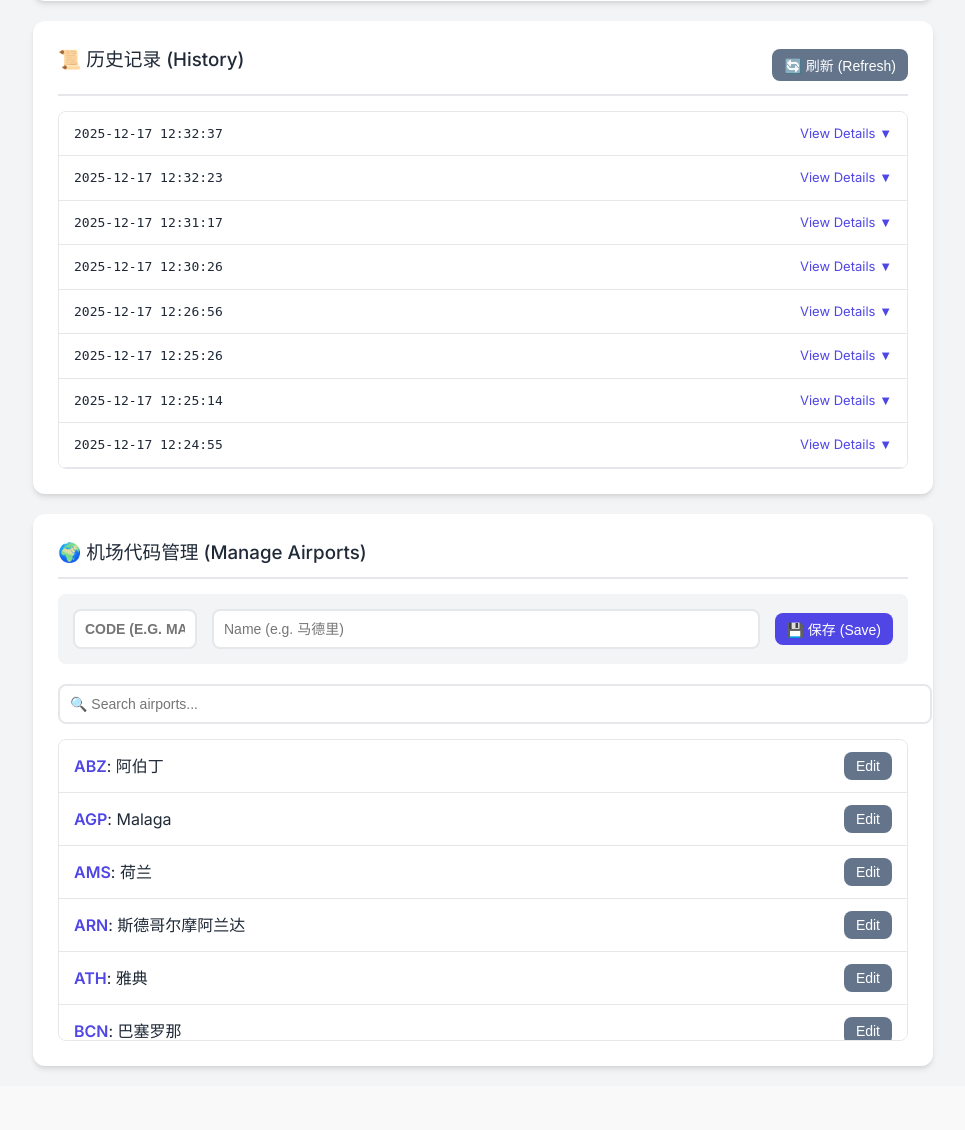
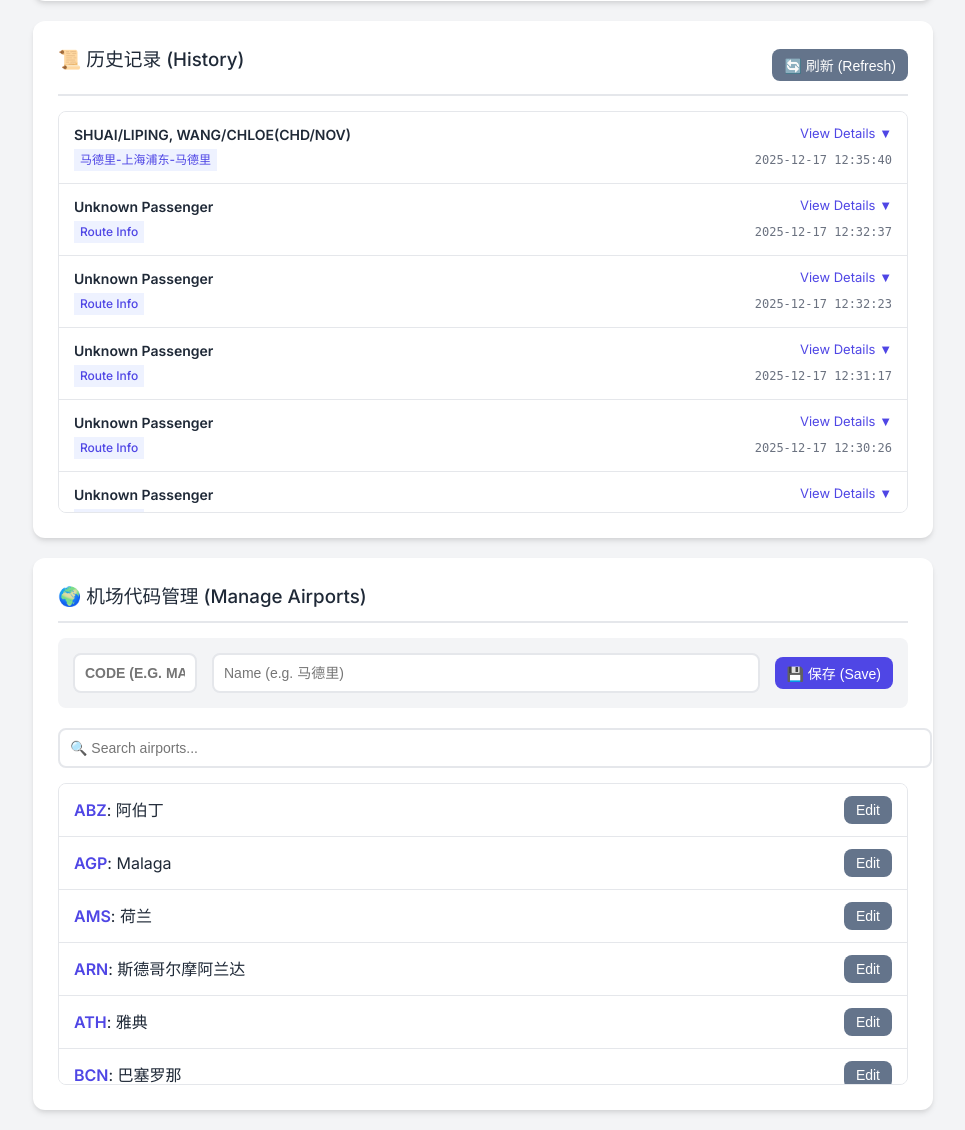
Before and after one commit to xiaominshi/billete, a Flask app: page / in a window 1280 px wide. Shown: the part 593-1723 px from the top of the page, without its empty margins (157-1122 px from the left). Before the commit the page ends 1664 px from the top, so only its background shows below. Run offline with Flask 2, Linux system fonts and the light colour scheme.

Commit message:
Fix History UI to show Pax and Route

```diff
--- a/history.json
+++ b/history.json
@@ -1,4 +1,11 @@
 [
+  {
+    "timestamp": "2025-12-17 12:35:40",
+    "code": " \n  1.SHUAI/LIPING   2.WANG/CHLOE(CHD/30NOV15)\n  3  MU 710 R 19JUN 3 MADPVG HK2       1  2325 1755+1 *1A/E*\n  4  MU 709 N 06SEP 5 PVGMAD HK2       1  1230 2035   *1A/E*\n  5 APE AEREOMAD@SANHE.ES\n  6 TK PAX OK02APR/VLCI12260//ETMU/S3-4/P1\n  7 TK OK02APR/VLCI12260//ETMU\n  8 SSR CHLD MU HK1 30NOV15/P2\n  9 SSR OTHS 1A KK3 MU0710RMADPVG19JUN24 MADPVG MADPVG\n 10 SSR OTHS 1A KK3 MU0709NPVGMAD06SEP24 PVGMAD PVGMAD\n 11 SSR OTHS 1A DOCS INFO IS REQUIRED FOR MU FLT\n 12 SSR ADTK 1A BY VLC09APR24/0922 OR CXL MU710 R19JUN\n 13 SSR DOCS MU HK1 P/CHN/EB5848826/CHN/15OCT86/F/24APR28/SHUAI/\n       LIPING/P1\n 14 SSR DOCS MU HK1 P/CHN/EJ5027974/CHN/30NOV15/F/15NOV26/WANG/C\n       HLOE/P2\n 15 SSR CTCM MU HK1 0034606667665/P1\n 16 SSR CTCM MU HK1 0034606667665/P2\n 17 RMZ CONF*FORMAT:PDF\n 18 FA PAX 781-6690608195/ETMU/EUR818.55/02APR24/VLCI12260/78234063/S3-4/P1\n       \n 19 FA PAX 781-6690608196/ETMU/EUR683.99/02APR24/VLCI12260/78234063/S3-4/P2\n",
+    "result": "乘客1: SHUAI/LIPING\n乘客2: WANG/CHLOE(CHD/NOV)\n【06月19日】\n马德里-上海浦东-->23:25-17:55\n---------<回程>---------\n【09月06日】\n上海浦东-马德里-->12:30-20:35\n\n经济舱往返 欧\n托运行李2 件,每件23公斤\n手提行李1件8 公斤\n",
+    "passenger_info": "SHUAI/LIPING, WANG/CHLOE(CHD/NOV)",
+    "route_info": "马德里-上海浦东-马德里"
+  },
   {
     "timestamp": "2025-12-17 12:32:37",
     "code": " \n  1.SHUAI/LIPING   2.WANG/CHLOE(CHD/30NOV15)\n  3  MU 710 R 19JUN 3 MADPVG HK2       1  2325 1755+1 *1A/E*\n  4  MU 709 N 06SEP 5 PVGMAD HK2       1  1230 2035   *1A/E*\n  5 APE AEREOMAD@SANHE.ES\n  6 TK PAX OK02APR/VLCI12260//ETMU/S3-4/P1\n  7 TK OK02APR/VLCI12260//ETMU\n  8 SSR CHLD MU HK1 30NOV15/P2\n  9 SSR OTHS 1A KK3 MU0710RMADPVG19JUN24 MADPVG MADPVG\n 10 SSR OTHS 1A KK3 MU0709NPVGMAD06SEP24 PVGMAD PVGMAD\n 11 SSR OTHS 1A DOCS INFO IS REQUIRED FOR MU FLT\n 12 SSR ADTK 1A BY VLC09APR24/0922 OR CXL MU710 R19JUN\n 13 SSR DOCS MU HK1 P/CHN/EB5848826/CHN/15OCT86/F/24APR28/SHUAI/\n       LIPING/P1\n 14 SSR DOCS MU HK1 P/CHN/EJ5027974/CHN/30NOV15/F/15NOV26/WANG/C\n       HLOE/P2\n 15 SSR CTCM MU HK1 0034606667665/P1\n 16 SSR CTCM MU HK1 0034606667665/P2\n 17 RMZ CONF*FORMAT:PDF\n 18 FA PAX 781-6690608195/ETMU/EUR818.55/02APR24/VLCI12260/78234063/S3-4/P1\n       \n 19 FA PAX 781-6690608196/ETMU/EUR683.99/02APR24/VLCI12260/78234063/S3-4/P2\n",
--- a/templates/index.html
+++ b/templates/index.html
@@ -346,9 +346,21 @@
                     summary.className = 'list-item';
                     summary.style.cursor = 'pointer';
                     summary.onclick = () => toggleHistoryDetails(index);
+
+                    const pax = item.passenger_info || 'Unknown Passenger';
+                    const route = item.route_info || 'Route Info';
+
                     summary.innerHTML = `
-                        <span style="font-weight:500; font-family:monospace;">${item.timestamp}</span>
-                        <span style="color: var(--primary); font-size: 13px;">View Details ▼</span>
+                        <div style="display:flex; flex-direction:column; gap:4px; width:100%;">
+                            <div style="display:flex; justify-content:space-between; align-items:center;">
+                                <span style="font-weight:600; font-size:14px; color:#1F2937;">${pax}</span>
+                                <span style="color: var(--primary); font-size: 13px;">View Details ▼</span>
+                            </div>
+                            <div style="font-size:12px; color:#6B7280; display:flex; justify-content:space-between; align-items:center;">
+                                <span style="background:#EEF2FF; color:#4F46E5; padding:2px 6px; borderRadius:4px; font-weight:500;">${route}</span>
+                                <span style="font-family:monospace;">${item.timestamp}</span>
+                            </div>
+                        </div>
                     `;
 
                     // Details
```
